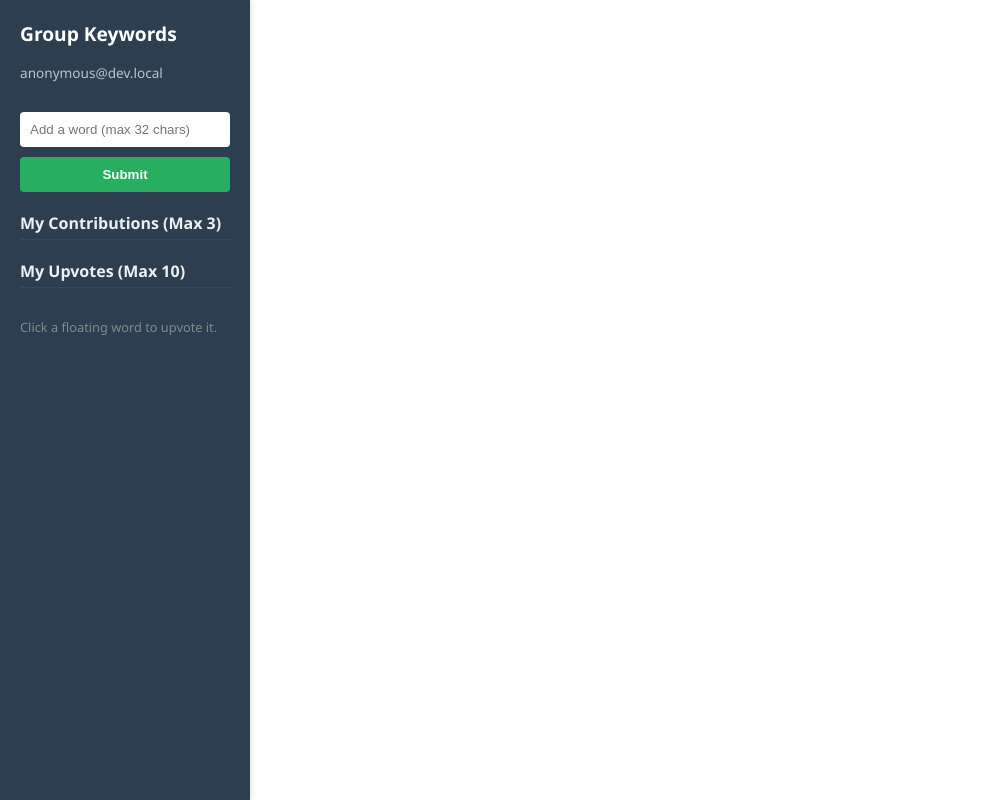
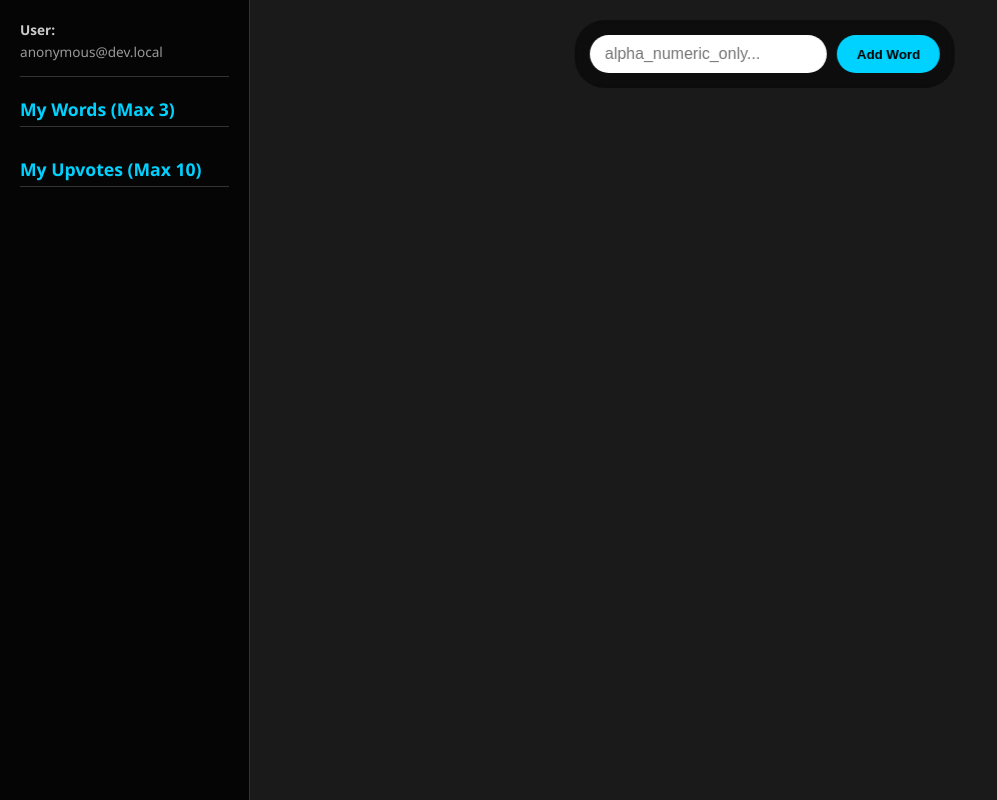
Before and after one commit to joshHug/group_keywords, a Flask app: page /group_keywords/ in a window 1280 px wide. Shown: the whole page, without its empty margins (0-997 px from the left). Run offline with Flask 3, Linux system fonts and the light colour scheme; data that the repository does not hold is empty.

Commit message:
fix aesthetics

```diff
--- a/templates/index.html
+++ b/templates/index.html
@@ -3,164 +3,212 @@
 <head>
     <meta charset="UTF-8">
     <meta name="viewport" content="width=device-width, initial-scale=1.0">
-    <title>Group Keywords</title>
+    <title>Floating Word Cloud</title>
     <style>
         body {
             margin: 0;
-            padding: 0;
-            background-color: #f4f4f4;
+            overflow: hidden;
+            background-color: #1a1a1a;
+            color: white;
             font-family: 'Segoe UI', Tahoma, Geneva, Verdana, sans-serif;
-            overflow: hidden; /* Prevent scrollbars */
+            display: flex;
         }
 
-        /* --- SIDEBAR --- */
+        /* --- SIDEBAR STYLES --- */
         #sidebar {
+            width: 250px;
+            height: 100vh;
+            background-color: rgba(0, 0, 0, 0.8);
+            border-right: 1px solid #333;
+            padding: 20px;
+            box-sizing: border-box;
+            z-index: 200;
+            display: flex;
+            flex-direction: column;
+            gap: 20px;
+        }
+
+        /* NEW: User Info Styles */
+        #user-info {
+            color: #999;
+            font-size: 0.85rem;
+            padding-bottom: 15px;
+            border-bottom: 1px solid #333;
+            word-break: break-all; /* Wraps long emails/ids */
+        }
+
+        #user-info strong {
+            color: #ccc;
+            display: block;
+            margin-bottom: 3px;
+        }
+
+        h3 {
+            margin: 0 0 10px 0;
+            color: #00d2ff;
+            font-size: 1.1rem;
+            border-bottom: 1px solid #333;
+            padding-bottom: 5px;
+        }
+
+        .user-list {
+            list-style: none;
+            padding: 0;
+            margin: 0;
+            overflow-y: auto;
+        }
+
+        .user-list li {
+            display: flex;
+            justify-content: space-between;
+            align-items: center;
+            margin-bottom: 8px;
+            padding: 5px;
+            background: rgba(255, 255, 255, 0.05);
+            border-radius: 5px;
+        }
+
+        .remove-btn {
+            color: #ff4444;
+            cursor: pointer;
+            font-weight: bold;
+            margin-left: 10px;
+            padding: 0 5px;
+        }
+
+        .remove-btn:hover {
+            color: #ff0000;
+            background: rgba(255,0,0,0.1);
+            border-radius: 3px;
+        }
+
+        #created-list li span.word-text {
+            font-size: 1.1em;
+            font-weight: bold;
+        }
+
+        #upvoted-list li span.word-text {
+            font-size: 0.9em;
+            color: #ccc;
+        }
+
+        /* --- MAIN UI --- */
+        #ui-container {
+            position: absolute;
+            top: 20px;
+            left: 50%;
+            transform: translateX(-50%);
+            z-index: 100;
+            display: flex;
+            gap: 10px;
+            background: rgba(0, 0, 0, 0.5);
+            padding: 15px;
+            border-radius: 30px;
+            backdrop-filter: blur(5px);
+            margin-left: 125px;
+        }
+
+        input {
+            padding: 10px 15px;
+            border-radius: 20px;
+            border: none;
+            outline: none;
+            font-size: 16px;
+        }
+
+        button.add-btn {
+            padding: 10px 20px;
+            border-radius: 20px;
+            border: none;
+            background-color: #00d2ff;
+            color: #000;
+            font-weight: bold;
+            cursor: pointer;
+            transition: background 0.2s;
+        }
+
+        button.add-btn:hover {
+            background-color: #3a7bd5;
+            color: white;
+        }
+
+        #canvas-container {
             position: absolute;
             top: 0;
             left: 0;
-            width: 250px;
+            width: 100vw;
             height: 100vh;
-            background-color: #2c3e50;
-            color: white;
-            padding: 20px;
-            box-sizing: border-box;
-            box-shadow: 2px 0 5px rgba(0,0,0,0.1);
-            z-index: 100;
-            overflow-y: auto;
-        }
-
-        #user-id-display {
-            font-size: 0.85em;
-            color: #bdc3c7;
-            margin-bottom: 20px;
-            word-break: break-all;
-        }
-
-        h2 { margin-top: 0; font-size: 1.2em; }
-        h3 { margin-top: 20px; font-size: 1em; color: #ecf0f1; border-bottom: 1px solid #34495e; padding-bottom: 5px;}
-
-        input[type="text"] {
-            width: 100%;
-            padding: 10px;
-            margin-top: 10px;
-            box-sizing: border-box;
-            border: none;
-            border-radius: 4px;
-        }
-
-        button#submit-btn {
-            width: 100%;
-            padding: 10px;
-            margin-top: 10px;
-            background-color: #27ae60;
-            color: white;
-            border: none;
-            border-radius: 4px;
-            cursor: pointer;
-            font-weight: bold;
-        }
-        button#submit-btn:hover { background-color: #2ecc71; }
-
-        ul { list-style: none; padding: 0; }
-        li {
-            background: #34495e;
-            margin-bottom: 5px;
-            padding: 8px;
-            border-radius: 4px;
-            display: flex;
-            justify-content: space-between;
-            align-items: center;
-            font-size: 0.9em;
-        }
-
-        .remove-btn {
-            cursor: pointer;
-            color: #e74c3c;
-            font-weight: bold;
-            margin-left: 10px;
-        }
-        .remove-btn:hover { color: #c0392b; }
-
-        /* --- WORD CLOUD --- */
-        #canvas-container {
-            position: absolute;
-            top: 0;
-            left: 250px; /* Offset by sidebar width */
-            width: calc(100vw - 250px);
-            height: 100vh;
-            background-color: #fff;
-            overflow: hidden;
         }
 
         .word-bubble {
             position: absolute;
-            background-color: #3498db;
-            color: white;
-            padding: 10px 15px;
-            border-radius: 20px;
             cursor: pointer;
+            white-space: nowrap;
             user-select: none;
-            white-space: nowrap;
-            transition: font-size 0.3s, background-color 0.2s;
-            box-shadow: 1px 1px 3px rgba(0,0,0,0.2);
-            text-align: center;
+            transition: font-size 0.3s ease, color 0.3s;
+            font-weight: bold;
+            text-shadow: 0 2px 4px rgba(0,0,0,0.5);
+            display: inline-block;
         }
 
         .word-bubble:hover {
-            background-color: #2980b9;
-            z-index: 1000; /* Bring to front on hover */
+            color: #00d2ff;
+            z-index: 50;
         }
 
         .vote-count {
             font-size: 0.6em;
-            margin-right: 5px;
+            vertical-align: super;
+            margin-right: 2px;
             opacity: 0.8;
-            vertical-align: super;
+            color: #ffd700;
         }
     </style>
 </head>
 <body>
 
     <div id="sidebar">
-        <h2>Group Keywords</h2>
-        <div id="user-id-display">Loading user...</div>
+        <div id="user-info">
+            <strong>User:</strong>
+            <span id="user-id-display">Loading...</span>
+        </div>
 
-        <input type="text" id="wordInput" placeholder="Add a word (max 32 chars)" maxlength="32">
-        <button id="submit-btn" onclick="submitWord()">Submit</button>
+        <div>
+            <h3>My Words (Max 3)</h3>
+            <ul id="created-list" class="user-list"></ul>
+        </div>
+        <div>
+            <h3>My Upvotes (Max 10)</h3>
+            <ul id="upvoted-list" class="user-list"></ul>
+        </div>
+    </div>
 
-        <h3>My Contributions (Max 3)</h3>
-        <ul id="created-list"></ul>
-
-        <h3>My Upvotes (Max 10)</h3>
-        <ul id="upvoted-list"></ul>
-
-        <div style="margin-top: 30px; font-size: 0.8em; color: #7f8c8d;">
-            Click a floating word to upvote it.
-        </div>
+    <div id="ui-container">
+        <input type="text" id="wordInput" placeholder="alpha_numeric_only..." maxlength="32">
+        <button class="add-btn" onclick="submitWord()">Add Word</button>
     </div>
 
     <div id="canvas-container"></div>
 
-    <script>
+<script>
         const container = document.getElementById('canvas-container');
+        let wordsData = [];
         let wordElements = {};
         const speed = 0.5;
 
         // --- FETCHING DATA ---
 
         async function fetchAllData() {
-            // Update sidebar and cloud separately
-            fetchUserData();
-            fetchWords();
+            await Promise.all([fetchWords(), fetchUserData()]);
         }
 
         async function fetchWords() {
             try {
                 const response = await fetch('/group_keywords/api/words');
-                if (!response.ok) return;
+                if (!response.ok) return; // Skip if server error
                 const data = await response.json();
 
-                // Remove words that were deleted from the database
+                // Remove words that were deleted
                 const newIds = new Set(data.map(w => w.id));
                 for (let id in wordElements) {
                     if (!newIds.has(parseInt(id))) {
@@ -189,13 +237,7 @@
         // --- SIDEBAR RENDERING ---
 
         function renderSidebar(data) {
-            const userDisplay = document.getElementById('user-id-display');
-            userDisplay.innerText = data.user_id;
-
-            // Add a visual indicator if user is admin
-            if (data.is_admin) {
-                userDisplay.innerHTML += " <span style='color:#e74c3c'>(Admin)</span>";
-            }
+            document.getElementById('user-id-display').innerText = data.user_id;
 
             const createdList = document.getElementById('created-list');
             const upvotedList = document.getElementById('upvoted-list');
@@ -227,9 +269,9 @@
         async function deleteCreatedWord(id, weight) {
             let message;
             if (weight <= 2) {
-                message = "Permanently delete this word?";
+                message = "Remove this word?";
             } else {
-                message = "Detach yourself from this word? It will remain floating but become an orphan.";
+                message = "Detach yourself from this word?";
             }
 
             if(!confirm(message)) return;
@@ -245,7 +287,7 @@
         async function removeUpvote(id) {
             const response = await fetch(`/group_keywords/api/words/${id}/vote`, { method: 'DELETE' });
             if (response.ok) {
-                fetchAllData(); // Refresh sidebar and cloud
+                fetchAllData();
             } else {
                 alert("Could not remove upvote.");
             }
@@ -269,7 +311,7 @@
                 return;
             }
             if (data.status === 'exists') {
-                alert("That word is already floating around! Find it and upvote it.");
+                alert("That word is already floating around!");
             }
 
             input.value = '';
@@ -285,50 +327,42 @@
                 return;
             }
 
-            // Immediately fetch updates so the UI reflects the vote
             fetchAllData();
         }
 
-        // --- VISUALS & PHYSICS ---
+        // --- VISUALS ---
 
         function updateWordCloud(data) {
             data.forEach(word => {
                 let el = wordElements[word.id];
-
-                // Visual sizing based on weight
                 const cappedWeight = Math.min(word.weight, 20);
                 const fontSize = 16 + (cappedWeight * 3);
-                const opacity = 0.5 + (cappedWeight * 0.025);
+                const opacity = 0.4 + (cappedWeight * 0.03);
 
-                // Create element if it doesn't exist
                 if (!el) {
                     el = document.createElement('div');
                     el.className = 'word-bubble';
                     el.onclick = () => upvoteWord(word.id);
-
-                    // Random start position (within canvas)
-                    el.x = 10 + Math.random() * (window.innerWidth - 300);
-                    el.y = 10 + Math.random() * (window.innerHeight - 100);
-
+                    // Random start position
+                    el.x = 260 + Math.random() * (window.innerWidth - 360);
+                    el.y = Math.random() * (window.innerHeight - 100);
                     // Random velocity
                     el.vx = (Math.random() - 0.5) * speed * 2;
                     el.vy = (Math.random() - 0.5) * speed * 2;
-
                     container.appendChild(el);
                     wordElements[word.id] = el;
                 }
 
-                // --- ADMIN TOOLTIP FEATURE ---
-                // The backend only sends 'created_by' if user is admin
+                // ADMIN TOOLTIP: If the API sent 'created_by', show it on hover
                 if (word.created_by) {
                     el.title = `Created by: ${word.created_by}`;
-                    el.style.borderBottom = "2px dotted rgba(255,255,255,0.5)";
+                    el.style.borderBottom = "1px dotted #555";
                 } else {
                     el.removeAttribute('title');
                     el.style.borderBottom = "none";
                 }
 
-                // Update content
+                // Update content and size (this happens live!)
                 el.innerHTML = `<sup class="vote-count">${word.weight}</sup>${word.text}`;
                 el.style.fontSize = `${fontSize}px`;
                 el.style.opacity = opacity;
@@ -336,60 +370,47 @@
         }
 
         function animate() {
-            // Physics loop
-            const width = window.innerWidth - 250; // Canvas width
+            const width = window.innerWidth;
             const height = window.innerHeight;
+            const sidebarWidth = 250;
 
             for (let id in wordElements) {
                 let el = wordElements[id];
                 el.x += el.vx;
                 el.y += el.vy;
+                const rect = el.getBoundingClientRect();
 
-                // Get current dimensions of the bubble
-                const rect = el.getBoundingClientRect();
-                const elWidth = rect.width;
-                const elHeight = rect.height;
-
-                // Bounce off Right Wall
-                if (el.x + elWidth >= width) {
+                // Bounce off right
+                if (el.x + rect.width >= width) {
                     el.vx *= -1;
-                    el.x = width - elWidth;
+                    el.x = width - rect.width;
                 }
-                // Bounce off Left Wall
-                if (el.x <= 0) {
+                // Bounce off sidebar
+                if (el.x <= sidebarWidth) {
                     el.vx *= -1;
-                    el.x = 0;
+                    el.x = sidebarWidth;
                 }
-                // Bounce off Bottom
-                if (el.y + elHeight >= height) {
+                // Bounce off top/bottom
+                if (el.y <= 0 || el.y + rect.height >= height) {
                     el.vy *= -1;
-                    el.y = height - elHeight;
+                    el.y = Math.max(0, Math.min(el.y, height - rect.height));
                 }
-                // Bounce off Top
-                if (el.y <= 0) {
-                    el.vy *= -1;
-                    el.y = 0;
-                }
-
-                // Apply position
                 el.style.transform = `translate(${el.x}px, ${el.y}px)`;
             }
             requestAnimationFrame(animate);
         }
 
-        // --- INITIALIZATION ---
+        // --- INITIALIZATION & POLLING ---
 
-        fetchAllData(); // Run once immediately
+        fetchAllData(); // Run once on load
         animate();      // Start physics engine
 
         document.getElementById('wordInput').addEventListener('keypress', function (e) {
             if (e.key === 'Enter') submitWord();
         });
 
-        // --- POLLING ---
-        // Check for new words every 2 seconds
-        // We only poll fetchWords (the cloud) to keep traffic light
-        // Sidebar data is only updated on manual actions or page load
+        // POLL: Check for new words every 2 seconds
+        // We only poll fetchWords (the cloud) to avoid flickering the sidebar lists
         setInterval(() => {
             if (!document.hidden) {
                 fetchWords();
```
